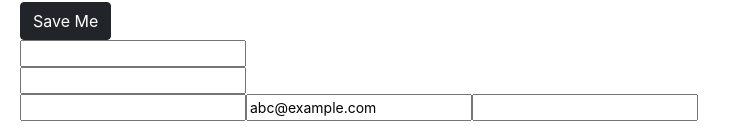
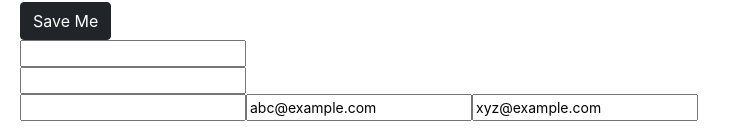
Before and after one commit to nishantkj911/angular-test-app, an Angular app: page / in a window 1280 px wide. Shown: the part 965-1103 px from the top of the page, without its empty margins (0-741 px from the left). Built offline with nearby package versions, Linux system fonts and the light colour scheme.

Commit message:
event handling

```diff
--- a/src/app/data-display/data-display.component.html
+++ b/src/app/data-display/data-display.component.html
@@ -28,7 +28,7 @@
   <input #element (keyup)="processTypedValue(element)">
 
   <!--  Two way property binding-->
-  <input [value]="email1" (keyup.enter)="$event.target.value = email1; emailProcessing1()">
-  <input [(ngModel)]="email2" (keyup.enter)="emailProcessing1()">
+  <input [value]="email1" (keyup.enter)="email1 = $any($event.target).value; emailProcessing1()">
+  <input [(ngModel)]="email2" (keyup.enter)="emailProcessing2()" (focusin)="emptyText()">
 
 </div>
--- a/src/app/data-display/data-display.component.ts
+++ b/src/app/data-display/data-display.component.ts
@@ -64,9 +64,17 @@ export class DataDisplayComponent {
   }
 
   email1 = "abc@example.com";
-  email2: string | undefined;
+  email2 = "xyz@example.com";
 
   emailProcessing1() {
     console.log(this.email1)
   }
+
+  emailProcessing2() {
+    console.log(this.email2)
+  }
+
+  emptyText() {
+    this.email2 = ""
+  }
 }
```
